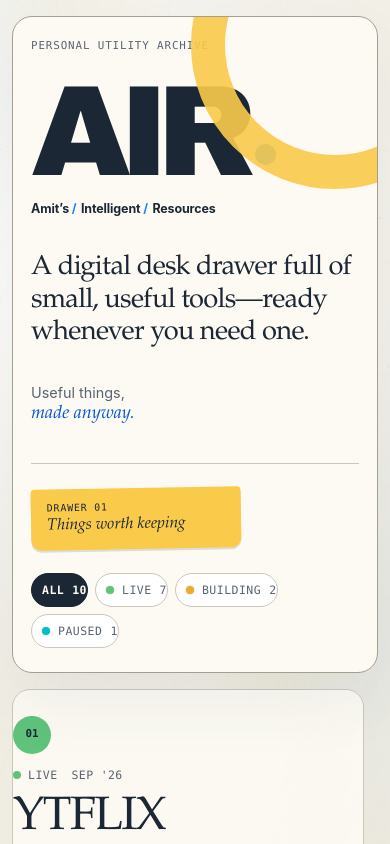
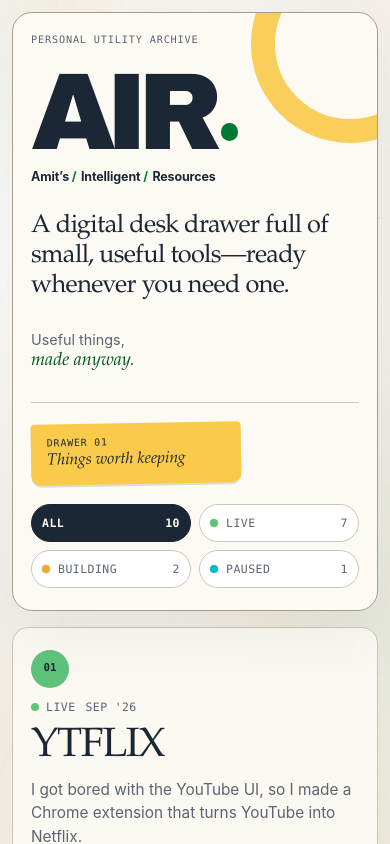
Before and after one commit to amitdialpad/house-of-air, a Vue app: page /#/ in a window 390 px wide. Shown: the top 844 px of the page. Built offline with nearby package versions, Linux system fonts and the light colour scheme.

Commit message:
Polish AIR mobile layout and green palette

```diff
--- a/src/components/ProjectCard.vue
+++ b/src/components/ProjectCard.vue
@@ -191,10 +191,11 @@
 @media (max-width: 560px) {
   .project-row {
     grid-template-columns: 1fr;
-    gap: 14px;
-    padding: 26px 0;
-    width: min(100%, 22rem);
-    max-width: 22rem;
+    gap: 12px;
+    padding: 22px 18px 24px;
+    width: 100%;
+    max-width: none;
+    border-radius: 16px;
     overflow-x: clip;
   }
 
@@ -212,11 +213,24 @@
   .open-arrow { display: none; }
 
   .title {
-    font-size: clamp(2rem, 12vw, 3rem);
+    font-size: clamp(1.85rem, 10.5vw, 2.6rem);
+    line-height: 1.02;
   }
 
   .one-liner {
-    max-width: 32ch;
+    max-width: none;
+    margin-bottom: 16px;
+    font-size: 0.96rem;
+    line-height: 1.55;
+  }
+
+  .meta {
+    gap: 10px;
+    margin-bottom: 12px;
+  }
+
+  .tag {
+    overflow-wrap: anywhere;
   }
 }
 </style>
--- a/src/components/ProjectModal.vue
+++ b/src/components/ProjectModal.vue
@@ -129,6 +129,8 @@
   justify-content: center;
   z-index: 40;
   overflow-y: auto;
+  overscroll-behavior: contain;
+  -webkit-overflow-scrolling: touch;
   padding: clamp(18px, 4vw, 52px) 20px;
 }
 
@@ -409,21 +411,67 @@
   }
 
   .panel {
-    padding: 72px 20px 44px;
+    padding:
+      max(64px, calc(env(safe-area-inset-top) + 56px))
+      max(16px, calc(env(safe-area-inset-right) + 16px))
+      max(36px, calc(env(safe-area-inset-bottom) + 28px))
+      max(16px, calc(env(safe-area-inset-left) + 16px));
     border-radius: 0;
     min-height: 100vh;
+    min-height: 100dvh;
     border-left: 0;
     border-right: 0;
   }
 
+  .close {
+    top: max(12px, env(safe-area-inset-top));
+    right: max(12px, env(safe-area-inset-right));
+  }
+
   .screenshot,
   .screenshot-link {
-    margin-bottom: 26px;
+    margin-bottom: 22px;
+  }
+
+  .hero-meta {
+    gap: 8px 12px;
+    padding-right: 44px;
+    margin-bottom: 12px;
+  }
+
+  h1 {
+    font-size: clamp(2rem, 11vw, 2.7rem);
+    line-height: 0.94;
+    overflow-wrap: anywhere;
+  }
+
+  .one-liner {
+    margin-bottom: 22px;
+    font-size: 1rem;
+    line-height: 1.55;
   }
 
   .primary-cta {
     width: 100%;
+    min-height: 48px;
     justify-content: center;
+    margin-bottom: 26px;
+  }
+
+  .body {
+    font-size: 0.96rem;
+    line-height: 1.65;
+  }
+
+  .body :deep(h2) {
+    font-size: clamp(1.35rem, 7.5vw, 1.75rem);
+    margin-top: 28px;
+  }
+
+  .meta-footer {
+    grid-template-columns: 1fr;
+    gap: 24px;
+    margin-top: 38px;
   }
 }
 </style>
--- a/src/components/StatusLegend.vue
+++ b/src/components/StatusLegend.vue
@@ -112,16 +112,23 @@
 
 @media (max-width: 620px) {
   .legend {
-    display: flex;
-    justify-content: flex-start;
-    gap: 7px;
-    max-width: 22rem;
+    display: grid;
+    grid-template-columns: repeat(2, minmax(0, 1fr));
+    gap: 8px;
+    width: 100%;
+    max-width: none;
   }
 
   .item {
     justify-content: flex-start;
-    min-height: 34px;
-    padding: 6px 0 6px 10px;
+    min-width: 0;
+    width: 100%;
+    min-height: 38px;
+    padding: 7px 10px;
+  }
+
+  .count {
+    margin-left: auto;
   }
 }
 </style>
--- a/src/styles/main.css
+++ b/src/styles/main.css
@@ -12,9 +12,9 @@
   --text-muted: oklch(50% 0.025 255);
   --text-soft: oklch(62% 0.022 255);
 
-  --accent: oklch(63% 0.22 258);
-  --accent-dark: oklch(49% 0.22 258);
-  --accent-hover: oklch(55% 0.23 258);
+  --accent: oklch(50% 0.145 151);
+  --accent-dark: oklch(39% 0.115 151);
+  --accent-hover: oklch(44% 0.135 151);
   --accent-ink: oklch(99% 0 0);
   --signal: oklch(72% 0.13 203);
   --sun: oklch(86% 0.15 88);
@@ -22,7 +22,7 @@
   --clay: oklch(70% 0.17 35);
   --plum: oklch(70% 0.13 311);
   --backdrop: oklch(24% 0.035 255 / 0.72);
-  --focus: oklch(58% 0.23 258 / 0.92);
+  --focus: oklch(47% 0.145 151 / 0.92);
 
   --shadow-soft: 0 22px 70px oklch(36% 0.035 255 / 0.08);
   --shadow-card: 0 18px 32px oklch(36% 0.035 255 / 0.11);
@@ -88,7 +88,7 @@
   overflow: hidden;
   pointer-events: none;
   background:
-    linear-gradient(115deg, transparent 0 28%, oklch(63% 0.22 258 / 0.035) 42%, transparent 58% 100%),
+    linear-gradient(115deg, transparent 0 28%, oklch(50% 0.145 151 / 0.035) 42%, transparent 58% 100%),
     linear-gradient(72deg, transparent 0 44%, oklch(86% 0.15 88 / 0.05) 52%, transparent 64% 100%);
   background-size: 190% 100%, 170% 100%;
   animation: atmosphere-sweep 34s linear infinite, atmosphere-breathe 18s ease-in-out infinite alternate;
@@ -119,7 +119,7 @@
     repeating-linear-gradient(
       112deg,
       transparent 0 84px,
-      oklch(63% 0.22 258 / 0.03) 85px,
+      oklch(50% 0.145 151 / 0.03) 85px,
       transparent 87px 176px
     );
   -webkit-mask-image: linear-gradient(90deg, transparent 0%, black 20%, black 70%, transparent 100%);
--- a/src/views/Home.vue
+++ b/src/views/Home.vue
@@ -149,6 +149,13 @@
   border: 34px solid var(--sun);
   opacity: 0.9;
   pointer-events: none;
+}
+
+.hero-lockup,
+.hero-copy,
+.drawer-tools {
+  position: relative;
+  z-index: 1;
 }
 
 .hero-lockup { min-width: 0; }
@@ -347,6 +354,22 @@
     align-items: start;
   }
 
+  .identity {
+    grid-template-columns: 1fr;
+  }
+
+  .expansion {
+    flex-direction: row;
+    flex-wrap: wrap;
+    gap: 0.35em;
+    margin: 20px 0 0;
+  }
+
+  .expansion span:not(:last-child)::after {
+    content: " /";
+    color: var(--accent);
+  }
+
   .hero-copy {
     display: grid;
     grid-template-columns: minmax(0, 1fr) auto;
@@ -359,22 +382,35 @@
 
 @media (max-width: 620px) {
   .home {
-    padding: 16px 12px 44px;
+    padding: 12px 12px 40px;
     max-width: 100vw;
     overflow-x: clip;
   }
 
   .hero {
-    gap: 36px;
-    padding: 22px 18px 24px;
+    gap: 28px;
+    padding: 20px 18px 22px;
     margin-bottom: 16px;
     border-radius: 20px;
   }
 
+  .hero::after {
+    width: 150px;
+    height: 150px;
+    right: -72px;
+    top: -68px;
+    border-width: 24px;
+  }
+
+  .kicker {
+    margin-bottom: 26px;
+    font-size: 0.64rem;
+  }
+
   .hero h1 {
     display: block;
-    font-size: clamp(6.2rem, 33vw, 9rem);
-    line-height: 0.78;
+    font-size: clamp(5rem, 28vw, 8rem);
+    line-height: 0.76;
     white-space: nowrap;
   }
 
@@ -391,25 +427,49 @@
     flex-direction: row;
     flex-wrap: wrap;
     gap: 0.35em;
-    margin: 20px 0 0;
+    margin: 16px 0 0;
     font-size: 0.78rem;
   }
 
-  .expansion span:not(:last-child)::after {
-    content: " /";
-    color: var(--accent);
-  }
   .kicker span:last-child { display: none; }
   .hero-copy { display: block; }
 
   .tagline {
-    font-size: clamp(1.4rem, 7vw, 1.8rem);
-    margin-bottom: 34px;
+    font-size: clamp(1.32rem, 6.5vw, 1.72rem);
+    margin-bottom: 28px;
   }
 
-  .drawer-tools { grid-template-columns: 1fr; }
+  .drawer-tools {
+    grid-template-columns: 1fr;
+    gap: 20px;
+    padding-top: 20px;
+  }
   .drawer-label { width: 210px; }
   .footer { flex-direction: column; }
 
 }
+
+@media (max-width: 360px) {
+  .home {
+    padding-right: 8px;
+    padding-left: 8px;
+  }
+
+  .hero {
+    padding-right: 14px;
+    padding-left: 14px;
+  }
+
+  .hero::after {
+    width: 132px;
+    height: 132px;
+    right: -64px;
+    top: -58px;
+    border-width: 20px;
+  }
+
+  .expansion {
+    font-size: 0.73rem;
+  }
+}
 </style>
```
Also changed, not shown: public/favicon.svg.
